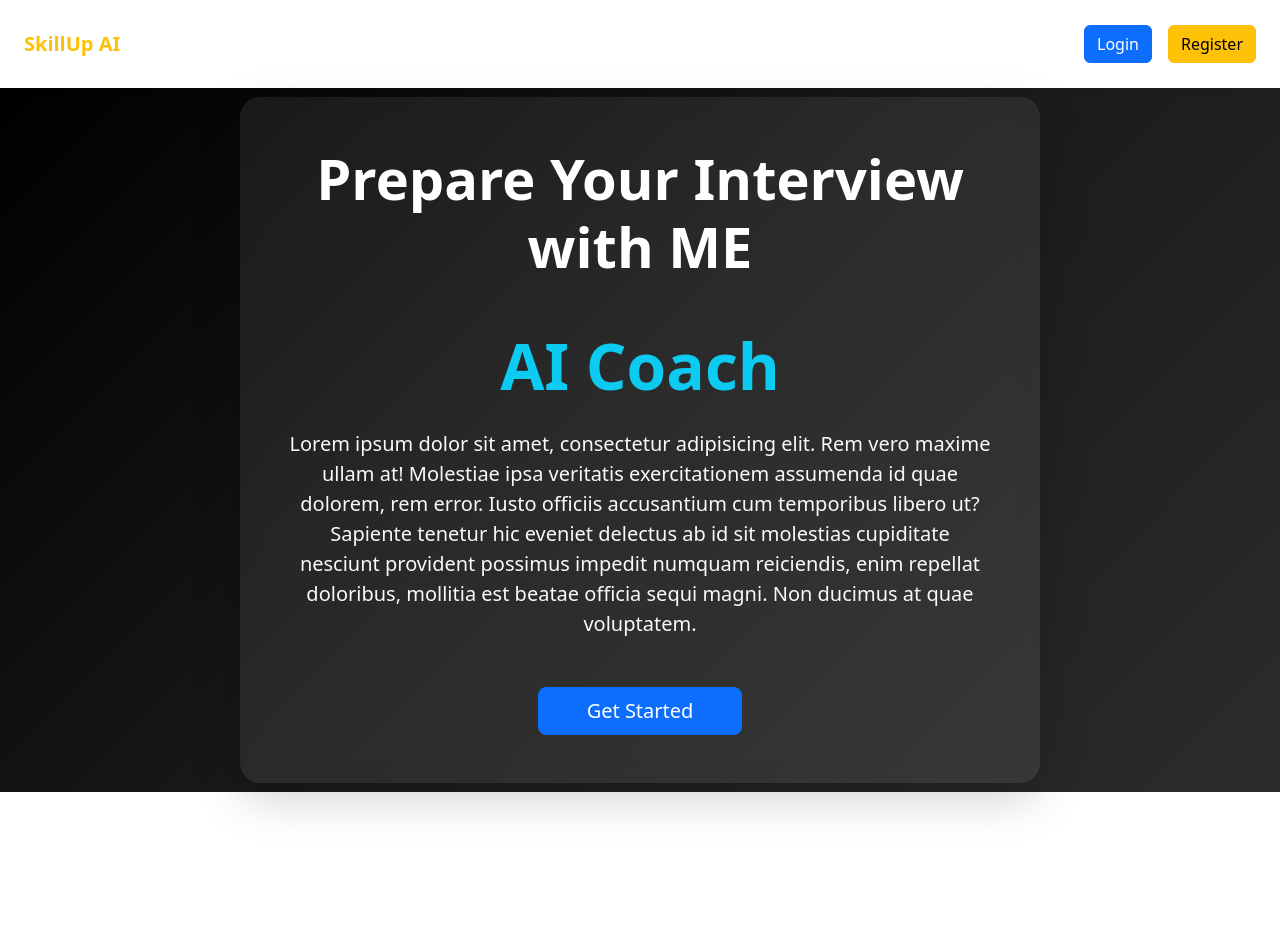
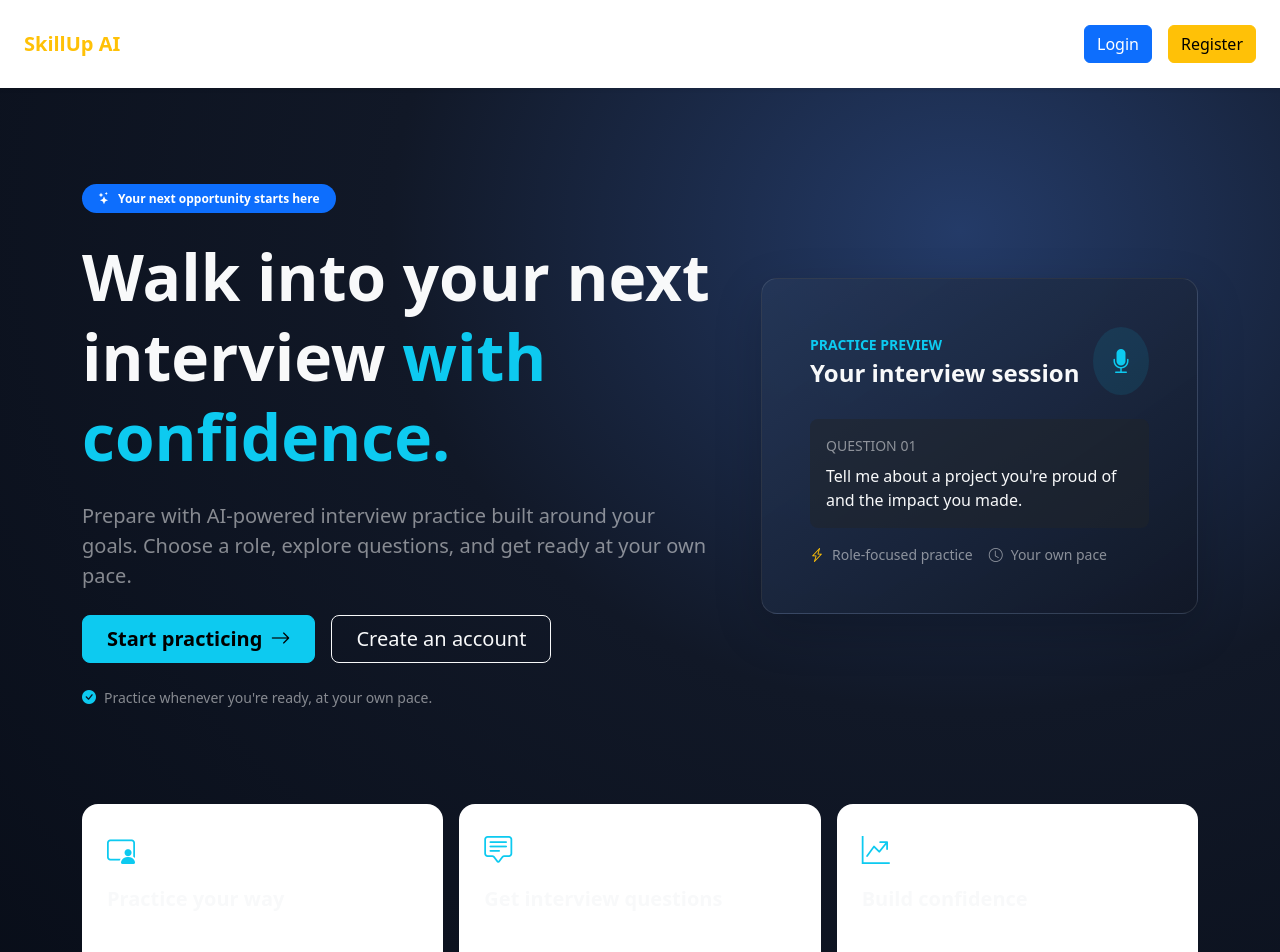
Before and after one commit to izmammd/ai-interview, a React (Vite) app in the folder client side/vite-project/: page / in a window 1280 px wide. Shown: the top 952 px of the page. Before the commit the page ends 800 px from the top, so only its background shows below. Built offline with nearby package versions, Linux system fonts and the light colour scheme; no server answers.

Commit message:
Refresh interview preparation homepage
Co-authored-by: Copilot <223556219+Copilot@users.noreply.github.com>

```diff
--- a/client side/vite-project/src/Component/Pages/Home.jsx
+++ b/client side/vite-project/src/Component/Pages/Home.jsx
@@ -1,44 +1,114 @@
 import { useNavigate } from "react-router-dom";
 
+const features = [
+    {
+        icon: "bi-person-video3",
+        title: "Practice your way",
+        description: "Choose a role and focus on the skills you want to improve.",
+    },
+    {
+        icon: "bi-chat-square-text",
+        title: "Get interview questions",
+        description: "Work through questions tailored to your interview preparation.",
+    },
+    {
+        icon: "bi-graph-up-arrow",
+        title: "Build confidence",
+        description: "Practice at your own pace and feel more prepared for the real thing.",
+    },
+];
 
 export default function Home() {
-
     const navigate = useNavigate();
 
-    return (<>
-
-        <div className="container-fluid d-flex justify-content-center align-items-center"
+    return (
+        <main
+            className="text-light"
             style={{
-                minHeight: "88vh",
-                background: "linear-gradient(135deg, #000000, #1a1a1a, #2c2c2c)",
-            }}>
-
-            <div
-                className="text-center text-white p-5 shadow-lg"
-                style={{
-                    maxWidth: "800px",
-                    borderRadius: "20px",
-                    background: "rgba(255,255,255,0.08)",
-                    backdropFilter: "blur(10px)",
+                background: "radial-gradient(ellipse at 75% 15%, #243b68 0%, #111827 42%, #080d18 100%)",
+                minHeight: "calc(100vh - 88px)",
             }}
         >
-                <div className="display-4 fw-bold mb-5">
-                    Prepare Your Interview with ME
+            <section className="container py-5">
+                <div className="row align-items-center g-5 py-lg-5">
+                    <div className="col-lg-7">
+                        <span className="badge rounded-pill text-bg-primary px-3 py-2 mb-4">
+                            <i className="bi bi-stars me-2" aria-hidden="true"></i>
+                            Your next opportunity starts here
+                        </span>
+                        <h1 className="display-3 fw-bold lh-sm mb-4">
+                            Walk into your next interview
+                            <span className="text-info"> with confidence.</span>
+                        </h1>
+                        <p className="lead text-white-50 mb-4">
+                            Prepare with AI-powered interview practice built around your goals.
+                            Choose a role, explore questions, and get ready at your own pace.
+                        </p>
+                        <div className="d-flex flex-wrap gap-3">
+                            <button
+                                className="btn btn-info btn-lg fw-semibold px-4"
+                                onClick={() => navigate("/login")}
+                            >
+                                Start practicing
+                                <i className="bi bi-arrow-right ms-2" aria-hidden="true"></i>
+                            </button>
+                            <button
+                                className="btn btn-outline-light btn-lg px-4"
+                                onClick={() => navigate("/register")}
+                            >
+                                Create an account
+                            </button>
+                        </div>
+                        <p className="small text-white-50 mt-4 mb-0">
+                            <i className="bi bi-check-circle-fill text-info me-2" aria-hidden="true"></i>
+                            Practice whenever you&apos;re ready, at your own pace.
+                        </p>
                     </div>
 
-                <div className="display-3 fw-bold text-info mb-4">AI Coach</div>
-
-
-                    <p className="lead text-light mb-5">Lorem ipsum dolor sit amet, consectetur adipisicing elit. Rem vero maxime ullam at! Molestiae ipsa veritatis exercitationem assumenda id quae dolorem, rem error. Iusto officiis accusantium cum temporibus libero ut?
-                        Sapiente tenetur hic eveniet delectus ab id sit molestias cupiditate nesciunt provident possimus impedit numquam reiciendis, enim repellat doloribus, mollitia est beatae officia sequi magni. Non ducimus at quae voluptatem.</p>
-
-
+                    <div className="col-lg-5">
+                        <div
+                            className="rounded-4 border border-light border-opacity-10 p-4 p-md-5 shadow-lg"
+                            style={{
+                                background: "linear-gradient(145deg, rgba(37, 55, 88, 0.9), rgba(17, 24, 39, 0.95))",
+                            }}
+                        >
+                            <div className="d-flex justify-content-between align-items-center mb-4">
                                 <div>
-                    <button className="btn btn-primary btn-lg px-5" onClick={()=>navigate("/login")}>Get Started</button>
+                                    <p className="small text-info text-uppercase fw-semibold mb-1">Practice preview</p>
+                                    <h2 className="h4 fw-bold mb-0">Your interview session</h2>
+                                </div>
+                                <span className="rounded-circle bg-info bg-opacity-10 text-info p-3">
+                                    <i className="bi bi-mic-fill fs-4" aria-hidden="true"></i>
+                                </span>
+                            </div>
+                            <div className="rounded-3 bg-dark bg-opacity-50 p-3 mb-3">
+                                <p className="small text-white-50 mb-2">QUESTION 01</p>
+                                <p className="mb-0">
+                                    Tell me about a project you&apos;re proud of and the impact you made.
+                                </p>
+                            </div>
+                            <div className="d-flex align-items-center gap-3 text-white-50 small">
+                                <span><i className="bi bi-lightning-charge text-warning me-2" aria-hidden="true"></i>Role-focused practice</span>
+                                <span><i className="bi bi-clock me-2" aria-hidden="true"></i>Your own pace</span>
                             </div>
                         </div>
+                    </div>
+                </div>
+            </section>
 
+            <section className="container pb-5" aria-label="How interview practice helps">
+                <div className="row g-3">
+                    {features.map((feature) => (
+                        <div className="col-md-4" key={feature.title}>
+                            <article className="h-100 rounded-4 border border-light border-opacity-10 bg-white bg-opacity-5 p-4">
+                                <i className={`bi ${feature.icon} fs-3 text-info`} aria-hidden="true"></i>
+                                <h2 className="h5 fw-bold mt-3">{feature.title}</h2>
+                                <p className="text-white-50 mb-0">{feature.description}</p>
+                            </article>
                         </div>
-
-    </>)
+                    ))}
+                </div>
+            </section>
+        </main>
+    );
 }
```
Lines whose indentation alone changed are shown as unchanged.
